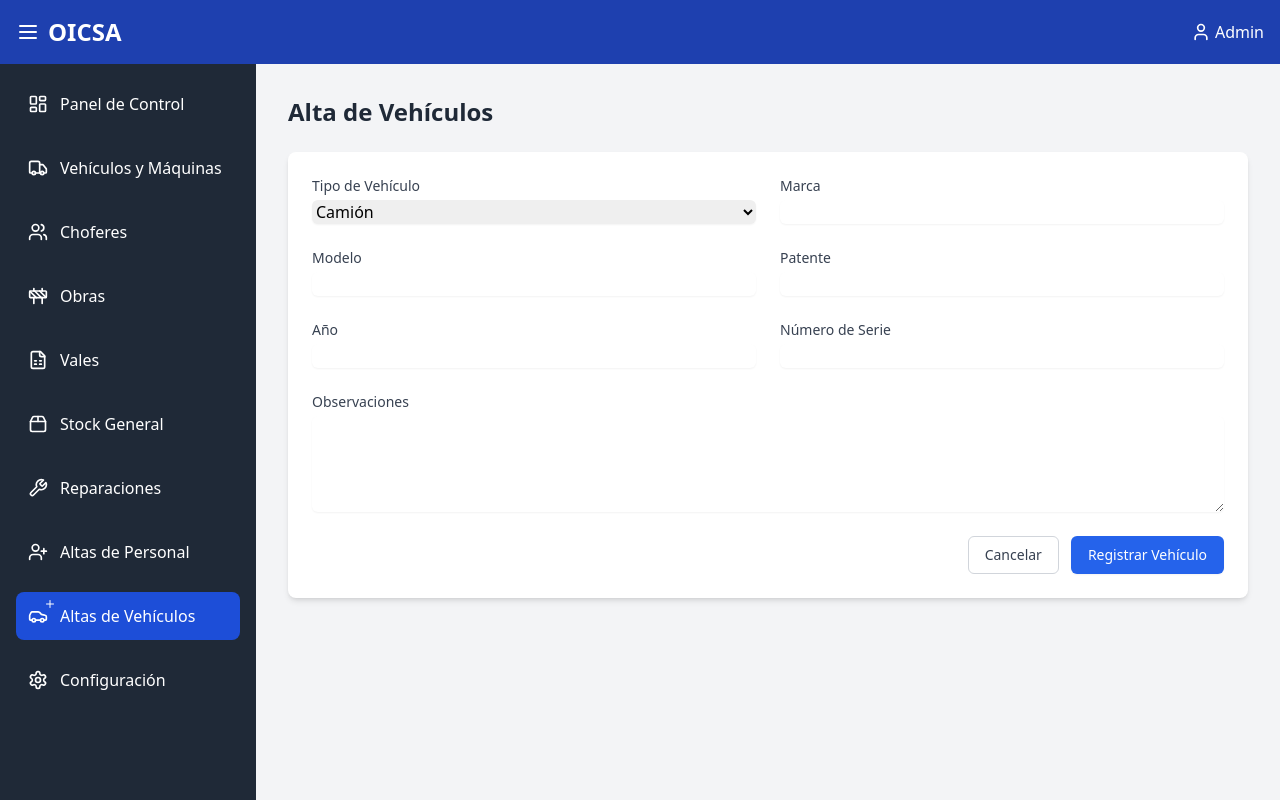
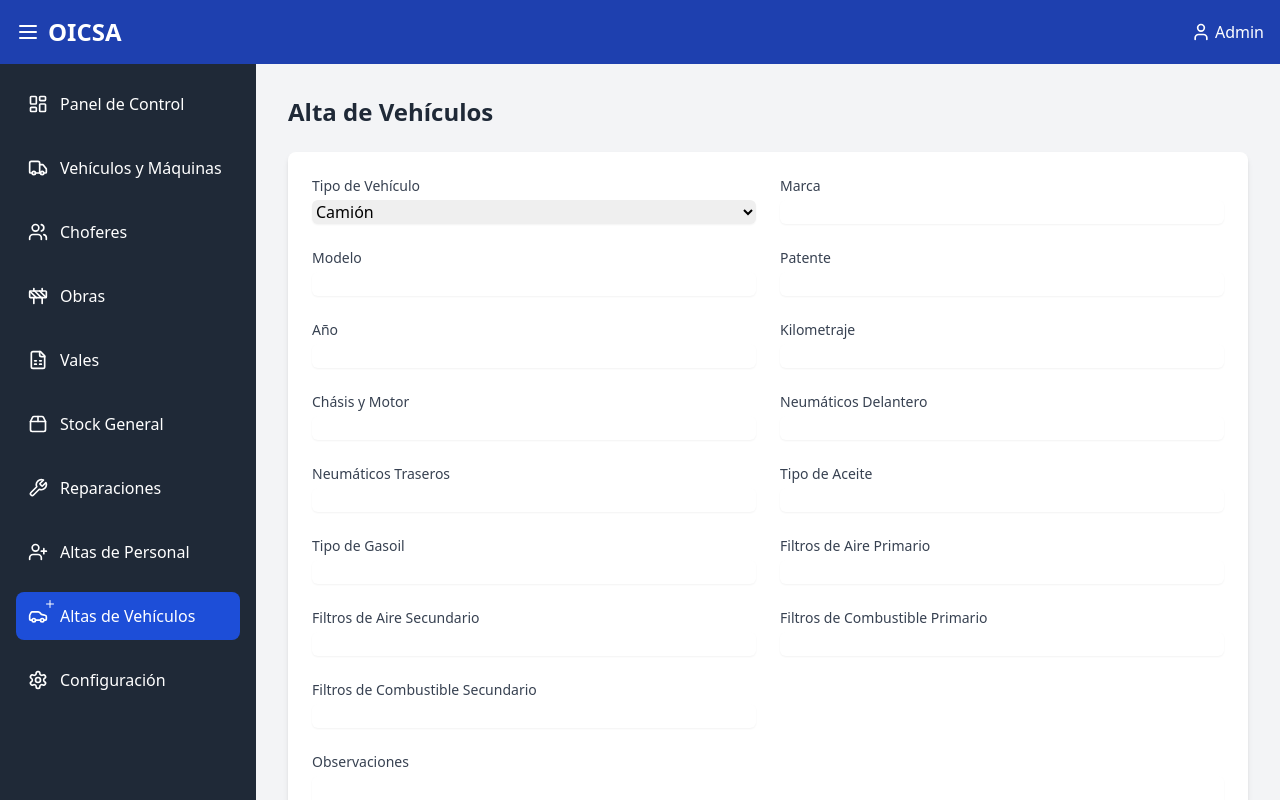
Before and after one commit to JonathanGrauberg/Sistema-OICSA, a React (Vite) app: page /vehicle-registration in a window 1280 px wide. Shown: the top 800 px of the page. Built offline with nearby package versions, Linux system fonts and the light colour scheme.

Commit message:
agrego input en agregar vehiculo

```diff
--- a/src/pages/VehicleRegistration.tsx
+++ b/src/pages/VehicleRegistration.tsx
@@ -16,6 +16,7 @@ const VehicleRegistration = () => {
                 <option>Cargadora</option>
                 <option>Auto</option>
                 <option>Camioneta</option>
+                <option>otro auto</option>
               </select>
             </div>
             <div>
@@ -35,7 +36,43 @@ const VehicleRegistration = () => {
               <input type="number" className="mt-1 block w-full rounded-md border-gray-300 shadow-sm focus:border-blue-500 focus:ring-blue-500" />
             </div>
             <div>
-              <label className="block text-sm font-medium text-gray-700">Número de Serie</label>
+              <label className="block text-sm font-medium text-gray-700">Kilometraje</label>
+              <input type="number" className="mt-1 block w-full rounded-md border-gray-300 shadow-sm focus:border-blue-500 focus:ring-blue-500" />
+            </div>
+            <div>
+              <label className="block text-sm font-medium text-gray-700">Chásis y Motor</label>
+              <input type="text" className="mt-1 block w-full rounded-md border-gray-300 shadow-sm focus:border-blue-500 focus:ring-blue-500" />
+            </div>
+            <div>
+              <label className="block text-sm font-medium text-gray-700">Neumáticos Delantero</label>
+              <input type="text" className="mt-1 block w-full rounded-md border-gray-300 shadow-sm focus:border-blue-500 focus:ring-blue-500" />
+            </div>
+            <div>
+              <label className="block text-sm font-medium text-gray-700">Neumáticos Traseros</label>
+              <input type="text" className="mt-1 block w-full rounded-md border-gray-300 shadow-sm focus:border-blue-500 focus:ring-blue-500" />
+            </div>
+            <div>
+              <label className="block text-sm font-medium text-gray-700">Tipo de Aceite</label>
+              <input type="text" className="mt-1 block w-full rounded-md border-gray-300 shadow-sm focus:border-blue-500 focus:ring-blue-500" />
+            </div>
+            <div>
+              <label className="block text-sm font-medium text-gray-700">Tipo de Gasoil</label>
+              <input type="text" className="mt-1 block w-full rounded-md border-gray-300 shadow-sm focus:border-blue-500 focus:ring-blue-500" />
+            </div>
+            <div>
+              <label className="block text-sm font-medium text-gray-700">Filtros de Aire Primario</label>
+              <input type="text" className="mt-1 block w-full rounded-md border-gray-300 shadow-sm focus:border-blue-500 focus:ring-blue-500" />
+            </div>
+            <div>
+              <label className="block text-sm font-medium text-gray-700">Filtros de Aire Secundario</label>
+              <input type="text" className="mt-1 block w-full rounded-md border-gray-300 shadow-sm focus:border-blue-500 focus:ring-blue-500" />
+            </div>
+            <div>
+              <label className="block text-sm font-medium text-gray-700">Filtros de Combustible Primario</label>
+              <input type="text" className="mt-1 block w-full rounded-md border-gray-300 shadow-sm focus:border-blue-500 focus:ring-blue-500" />
+            </div>
+            <div>
+              <label className="block text-sm font-medium text-gray-700">Filtros de Combustible Secundario</label>
               <input type="text" className="mt-1 block w-full rounded-md border-gray-300 shadow-sm focus:border-blue-500 focus:ring-blue-500" />
             </div>
           </div>
```
